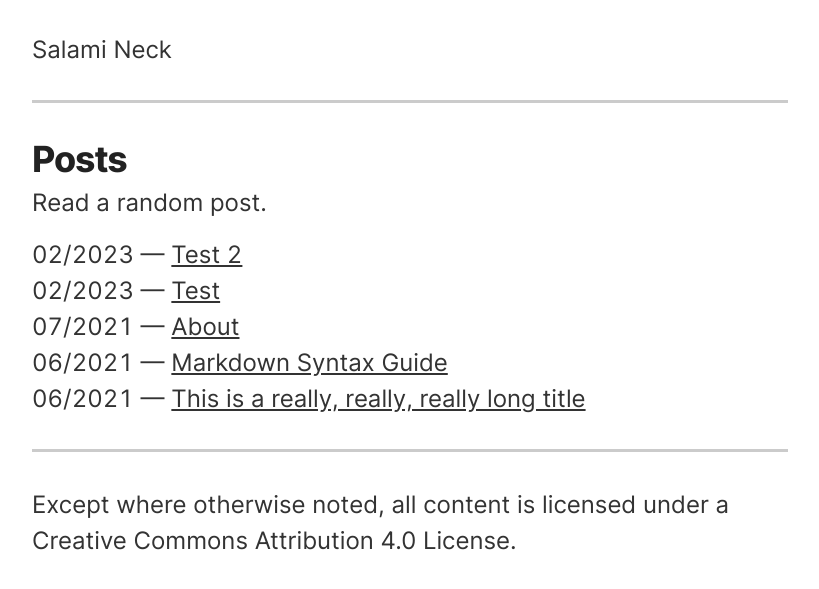
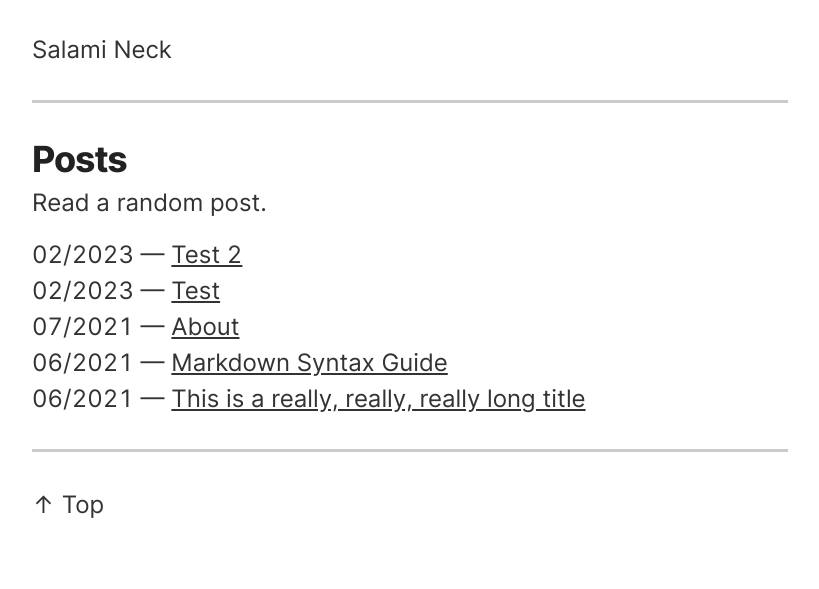
Before and after one commit to ajpwalser/ajpwalser.github.io, a Jekyll site: the page built from index.html, in a window 1280 px wide. Shown: the top 589 px of the page, without its empty margins (230-1049 px from the left). Built offline with Jekyll 4.4.1, drawn with Linux system fonts in a browser that asks for light colours.

Commit message:
Update index.html

```diff
--- a/index.html
+++ b/index.html
@@ -18,7 +18,7 @@ description:
 <p class="footer">
   <nav>
     <ul id="menu">
-        <li>Except where otherwise noted, all content is licensed under a <a href="https://creativecommons.org/licenses/by/4.0/">Creative Commons Attribution 4.0 License</a>.</li>
+        <li><a href="#" class="index-link">↑&nbsp;Top</a></li>
     </ul>
   </nav>
 </p>
```
